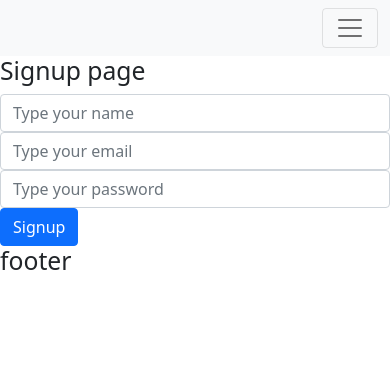
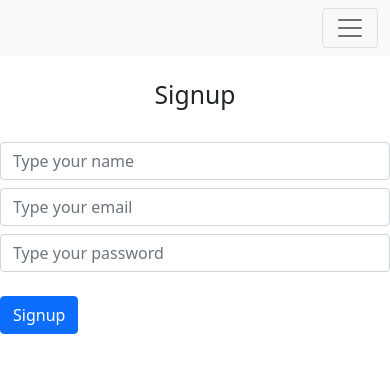
Before and after one commit to christophermontero/multiuser-blogging-front, a Next.js app: page /signup in a window 390 px wide. Shown: the top 372 px of the page. Built offline with nearby package versions, Linux system fonts and the light colour scheme.

Commit message:
style(client): Set the signup page as responsive

```diff
--- a/actions/auth.js
+++ b/actions/auth.js
@@ -10,7 +10,6 @@ export const signup = (user) => {
     },
     body: JSON.stringify(user)
   };
-  console.log(fetchOpt.body);
   return fetch(`${API}/auth/signup`, fetchOpt)
     .then((response) => {
       return response.json();
--- a/components/Layout.js
+++ b/components/Layout.js
@@ -6,7 +6,6 @@ const Layout = ({ children }) => {
     <React.Fragment>
       <Header />
       {children}
-      <h2>footer</h2>
     </React.Fragment>
   );
 };
--- a/components/auth/SignupComponent.js
+++ b/components/auth/SignupComponent.js
@@ -49,10 +49,19 @@ const SignupComponent = () => {
     });
   };
 
+  const showLoading = () =>
+    loading ? <div className="alert alert-info">Loading...</div> : '';
+
+  const showError = () =>
+    error ? <div className="alert alert-danger">{error}</div> : '';
+
+  const showMessage = () =>
+    message ? <div className="alert alert-info">{message}</div> : '';
+
   const signupForm = () => {
     return (
       <form onSubmit={handleSubmit}>
-        <div className="form-group">
+        <div className="form-group mb-2">
           <input
             value={name}
             onChange={handleChange('name')}
@@ -61,7 +70,7 @@ const SignupComponent = () => {
             placeholder="Type your name"
           />
         </div>
-        <div className="form-group">
+        <div className="form-group mb-2">
           <input
             value={email}
             onChange={handleChange('email')}
@@ -70,7 +79,7 @@ const SignupComponent = () => {
             placeholder="Type your email"
           />
         </div>
-        <div className="form-group">
+        <div className="form-group mb-4">
           <input
             value={password}
             onChange={handleChange('password')}
@@ -86,7 +95,14 @@ const SignupComponent = () => {
     );
   };
 
-  return <>{signupForm()}</>;
+  return (
+    <>
+      {showError()}
+      {showLoading()}
+      {showMessage()}
+      {showForm && signupForm()}
+    </>
+  );
 };
 
 export default SignupComponent;
--- a/pages/signup.js
+++ b/pages/signup.js
@@ -4,8 +4,12 @@ import SignupComponent from '../components/auth/SignupComponent';
 const Signout = () => {
   return (
     <Layout>
-      <h2>Signup page</h2>
-      <SignupComponent />
+      <h2 className="text-center pt-4 pb-4">Signup</h2>
+      <div className="row">
+        <div className="col-md-4 offset-md-4">
+          <SignupComponent />
+        </div>
+      </div>
     </Layout>
   );
 };
```
